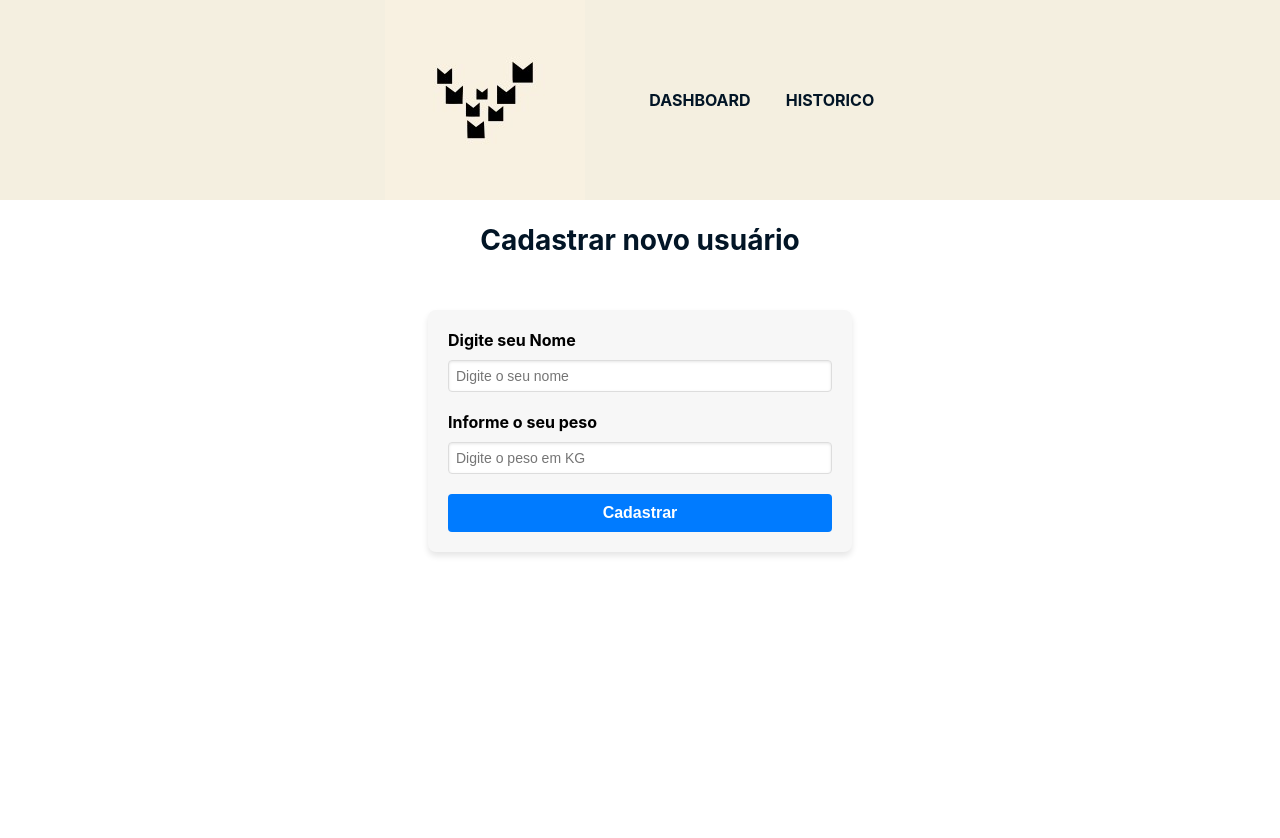
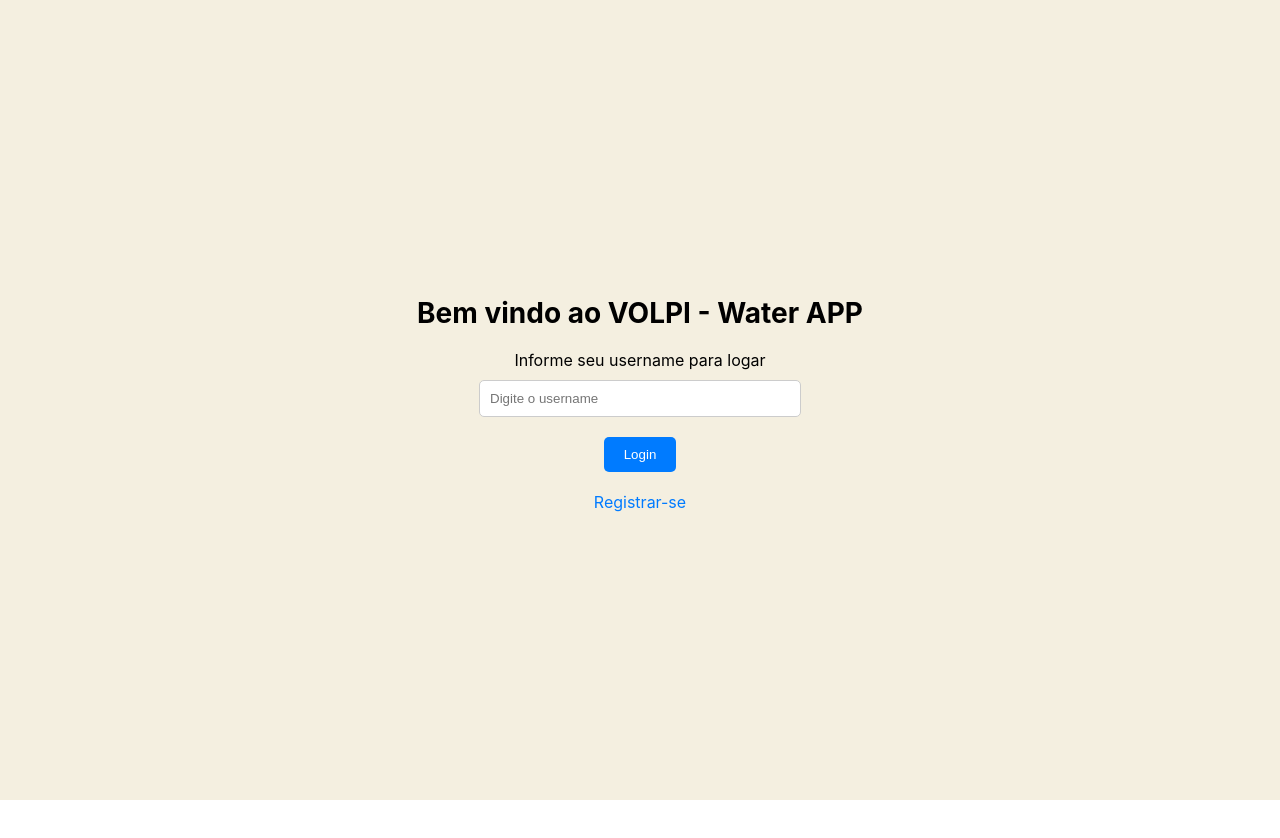
Before and after one commit to PdrNTC/volpi_app_agua_react, a React (Create React App) app: page / in a window 1280 px wide. Shown: the top 838 px of the page. After the commit the page ends 800 px from the top, so only its background shows below. Built offline with nearby package versions, Linux system fonts and the light colour scheme.

Commit message:
Atualizacao no historico agrupado e rota de login

```diff
--- a/package.json
+++ b/package.json
@@ -8,6 +8,7 @@
     "@testing-library/user-event": "^13.5.0",
     "axios": "^1.7.5",
     "react": "^18.3.1",
+    "react-bootstrap": "^2.10.4",
     "react-dom": "^18.3.1",
     "react-router-dom": "^6.26.1",
     "react-scripts": "5.0.1",
--- a/src/componentes/HistoricoUsuarios/index.js
+++ b/src/componentes/HistoricoUsuarios/index.js
@@ -1,8 +1,7 @@
-import styled from "styled-components"
+import styled from "styled-components";
 import { useEffect, useState } from "react";
 import { getHistoricoUsuario } from "../../services/historico";
 import { useParams } from "react-router-dom";
-
 
 const HistoricoContainer = styled.div`
   width: 100%;
@@ -27,7 +26,6 @@ const RegistroContainer = styled.div`
 const Separador = styled.hr`
   margin: 20px 0;
 `;
-
 
 function HistoricoUsuario() {
   const [historico, setHistorico] = useState([]);
@@ -54,17 +52,16 @@ function HistoricoUsuario() {
   return (
     <HistoricoContainer>
       <Titulo>Histórico de Consumo de Água</Titulo>
-            { historico.length > 0 ? (
+      {historico.length > 0 ? (
         historico.map((registro, index) => (
           <RegistroContainer key={index}>
             <p><strong>Nome: </strong> {registro.nome_usuario}</p>
+            <p><strong>Peso em kg: </strong> {registro.peso_usuario}</p>
             <p><strong>Data: </strong> {formatarData(registro.data)}</p>
             <p><strong>Meta Diária: </strong> {registro.meta_diaria} ml</p>
-                        <p><strong>Quantidade de Água Ingerida: </strong> {registro.qtd_agua} ml</p>
-                        <p><strong>Quantidade de Água que Falta: </strong> {registro.quantidade_faltante} ml</p>
-                        <p><strong>Chegou na meta hoje?</strong> {registro.quantidade_faltante <= 0 ? "SIM" : "NÃO"} ml</p>
-
-                        <Separador/>
+            <p><strong>Quantidade Total de Água Ingerida: </strong> {registro.total_agua} ml</p>
+            <p><strong>Chegou na meta hoje: </strong> {registro.atingiu_meta ? "SIM" : "NÃO"}</p>
+            <Separador />
           </RegistroContainer>
         ))
       ) : (
@@ -74,5 +71,4 @@ function HistoricoUsuario() {
   );
 }
 
-
 export default HistoricoUsuario;
--- a/src/componentes/UsuariosInfo/index.js
+++ b/src/componentes/UsuariosInfo/index.js
@@ -1,4 +1,5 @@
 import styled from "styled-components";
+import { useNavigate } from "react-router-dom";
 
 const InfoContainer = styled.div`
     display: flex;
@@ -25,15 +26,39 @@ const InfoItem = styled.p`
   }
 `;
 
+const Botao = styled.button`
+  background-color: #007bff;
+  color: white;
+  padding: 10px 20px;
+  font-size: 16px;
+  font-weight: 600;
+  border: none;
+  border-radius: 5px;
+  cursor: pointer;
+  transition: background-color 0.3s ease;
+  margin-top: 20px;
+
+  &:hover {
+    background-color: #0056b3;
+  }
+`;
+
 function UsuariosInfo({ usuario }) {
+    const navigate = useNavigate(); //Hook de navegação
+
+    const irParaHistorico = () => {
+      navigate(`/historico/${usuario.id}`);
+    };
+
     return (
         <InfoContainer>
-            <InfoItem><strong>Nome:</strong> {usuario.nome || "N/A"}</InfoItem>
-            <InfoItem><strong>Peso:</strong> {usuario.peso || "N/A"}kg</InfoItem>
-            <InfoItem><strong>Meta do dia:</strong> {usuario.meta_diaria || 0}ml</InfoItem>
-            <InfoItem><strong>Meta já consumida:</strong> {usuario.total_agua_ingerida || 0}ml</InfoItem>
-            <InfoItem><strong>Meta restante:</strong> {usuario.quantidade_faltante}ml</InfoItem>
-            <InfoItem><strong>Chegou na meta hoje?</strong> {usuario.quantidade_faltante <= 0 ? "SIM" : "NÃO"}</InfoItem>
+            <InfoItem><strong>Nome: </strong> {usuario.nome || "N/A"}</InfoItem>
+            <InfoItem><strong>Peso: </strong> {usuario.peso || "N/A"}kg</InfoItem>
+            <InfoItem><strong>Meta do dia: </strong> {usuario.meta_diaria || 0}ml</InfoItem>
+            <InfoItem><strong>Meta já consumida: </strong> {usuario.total_agua_ingerida || 0}ml</InfoItem>
+            <InfoItem><strong>Meta restante: </strong> {usuario.quantidade_faltante}ml</InfoItem>
+            <InfoItem><strong>Chegou na meta hoje: </strong> {usuario.quantidade_faltante <= 0 ? "SIM" : "NÃO"}</InfoItem>
+            <Botao onClick={irParaHistorico}>Ver Histórico</Botao>
         </InfoContainer>
     );
 }
--- a/src/index.js
+++ b/src/index.js
@@ -1,12 +1,13 @@
 import React from 'react';
 import ReactDOM from 'react-dom/client';
-import App from './App';
+import Cadastrar from './routes/Cadastrar';
 import reportWebVitals from './reportWebVitals';
 import { createGlobalStyle } from 'styled-components';
 import Header from './componentes/Header';
 import { BrowserRouter, Routes, Route } from 'react-router-dom';
 import Dashboard from './routes/Dashboard';
 import Historico from './routes/Historico';
+import Home from './routes/Home';
 
 const GlobalStyle = createGlobalStyle `
   body {
@@ -33,11 +34,12 @@ root.render(
   <React.StrictMode>
     <GlobalStyle />
     <BrowserRouter>
-      <Header />
+      {/* <Header /> */}
       <Routes>
         <Route path="/dashboard/:id_usuario" element={<Dashboard/>} />
         <Route path="/historico/:id_usuario" element={<Historico/>} />
-        <Route path="" element={<App/>} />
+        <Route path="/cadastrar/" element={<Cadastrar/>} />
+        <Route path="" element={<Home/>} />
       </Routes>
     </BrowserRouter>
   </React.StrictMode>
--- a/src/App.js
+++ b/src/routes/Cadastrar.js
@@ -1,5 +1,5 @@
 import styled from "styled-components";
-import Formulario from "./componentes/Formulario";
+import Formulario from "../componentes/Formulario";
 
 const AppContainer = styled.div`
   width: 100vw;
@@ -18,7 +18,7 @@ const TituloHome = styled.h2`
   color: #021526;
 `
 
-function App() {
+function Cadastrar() {
   return (
     <AppContainer>
       <FormCentraliza>
@@ -29,4 +29,4 @@ function App() {
   );
 }
 
-export default App;
+export default Cadastrar;
--- a/src/routes/Dashboard.js
+++ b/src/routes/Dashboard.js
@@ -1,7 +1,7 @@
 import { useEffect, useState } from "react";
 import styled from "styled-components";
 import { getDadosUsuario, postConsumoAgua } from "../services/dashboard";
-import { useNavigate, useParams } from "react-router-dom";
+import { useParams } from "react-router-dom";
 import UsuariosInfo from "../componentes/UsuariosInfo";
 import FormularioConsumo from "../componentes/FormularioConsumo";
 
@@ -34,12 +34,13 @@ const DataContainer = styled.div`
     justify-content: center;
 `
 
+
 function Dashboard() {
   const { id_usuario } = useParams(); // Pegando o ID na URL
   const [usuario, setUsuario] = useState({});
   const [data, setData] = useState(new Date().toISOString().split("T")[0]); // Data padrão é a atual
   const [quantidadeAgua, setQuantidadeAgua] = useState(0);
-  const navigate = useNavigate(); //Hook de navegação
+  // const navigate = useNavigate(); //Hook de navegação
 
   const normalizarData = (dataString) => {
     const data = new Date(dataString);
@@ -69,9 +70,9 @@ function Dashboard() {
     }
   };
 
-  const irParaHistorico = () => {
-    navigate(`/historico/${id_usuario}`);
-  };
+  // const irParaHistorico = () => {
+  //   navigate(`/historico/${id_usuario}`);
+  // };
 
   return (
     <AppContainer>
@@ -92,7 +93,7 @@ function Dashboard() {
                 setQuantidadeAgua={setQuantidadeAgua}
                 handleSubmit={handleSubmit}
         />
-        <button onClick={irParaHistorico}>Ver Histórico</button>
+        {/* <Botao onClick={irParaHistorico}>Ver Histórico</Botao> */}
       </InformacoesContainer>
     </AppContainer>
   );
--- /dev/null
+++ b/src/routes/Home.js
@@ -0,0 +1,105 @@
+import React, { useState } from 'react';
+import { useNavigate } from 'react-router-dom';
+import styled from 'styled-components';
+import { getUsuarios } from '../services/dashboard';
+
+const LoginContainer = styled.div`
+    background-color: #F4EFE0;
+    display: flex;
+    flex-direction: column;
+    justify-content: center;
+    align-items: center;
+    height: 100vh; /* Para centralizar verticalmente */
+`;
+
+const TituloHome = styled.h2`
+    font-size: 28px;
+    margin-bottom: 20px;
+`;
+
+const FormContainer = styled.form`
+    display: flex;
+    flex-direction: column;
+    align-items: center;
+    width: 300px;
+`;
+
+const Label = styled.label`
+    font-size: 16px;
+    margin-bottom: 10px;
+`;
+
+const Input = styled.input`
+    width: 100%;
+    padding: 10px;
+    margin-bottom: 20px;
+    border: 1px solid #ccc;
+    border-radius: 5px;
+`;
+
+const Button = styled.button`
+    padding: 10px 20px;
+    background-color: #007bff;
+    color: white;
+    border: none;
+    border-radius: 5px;
+    cursor: pointer;
+    transition: background-color 0.3s ease;
+
+    &:hover {
+        background-color: #0056b3;
+    }
+`;
+
+const RegisterLink = styled.p`
+    margin-top: 20px;
+    cursor: pointer;
+    color: #007bff;
+
+    &:hover {
+        text-decoration: underline;
+    }
+`;
+
+function Home() {
+    const [username, setUsername] = useState('');
+    const navigate = useNavigate();
+
+    const handleSubmit = async (event) => {
+        //Prevenindo evento padrão da pag
+        event.preventDefault();
+
+        // Buscando os usuários do BACK-END
+        const usuarios = await getUsuarios();
+
+        // Comparando strings de username para validar
+        const usuario = usuarios.find(user => user.nome.toLowerCase() === username.toLowerCase());
+
+        if (usuario) {
+            // Redireciona para o Dashboard
+            navigate(`/dashboard/${usuario.id}`);
+        } else {
+            alert("Usuário não cadastrado na base de dados!")
+        }
+    };
+
+    return (
+        <LoginContainer>
+            <TituloHome>Bem vindo ao VOLPI - Water APP</TituloHome>
+            <FormContainer onSubmit={handleSubmit}>
+                <Label>Informe seu username para logar</Label>
+                <Input
+                    type="text"
+                    placeholder="Digite o username"
+                    value={username}
+                    onChange={(event) => setUsername(event.target.value)}
+                    required
+                />
+                <Button type="submit">Login</Button>
+            </FormContainer>
+            <RegisterLink onClick={() => navigate('/cadastrar')}>Registrar-se</RegisterLink>
+        </LoginContainer>
+    );
+}
+
+export default Home;
```
Also changed, not shown: 1 other file (tests, documents, lock files or other folders). Lines whose indentation alone changed are shown as unchanged.
